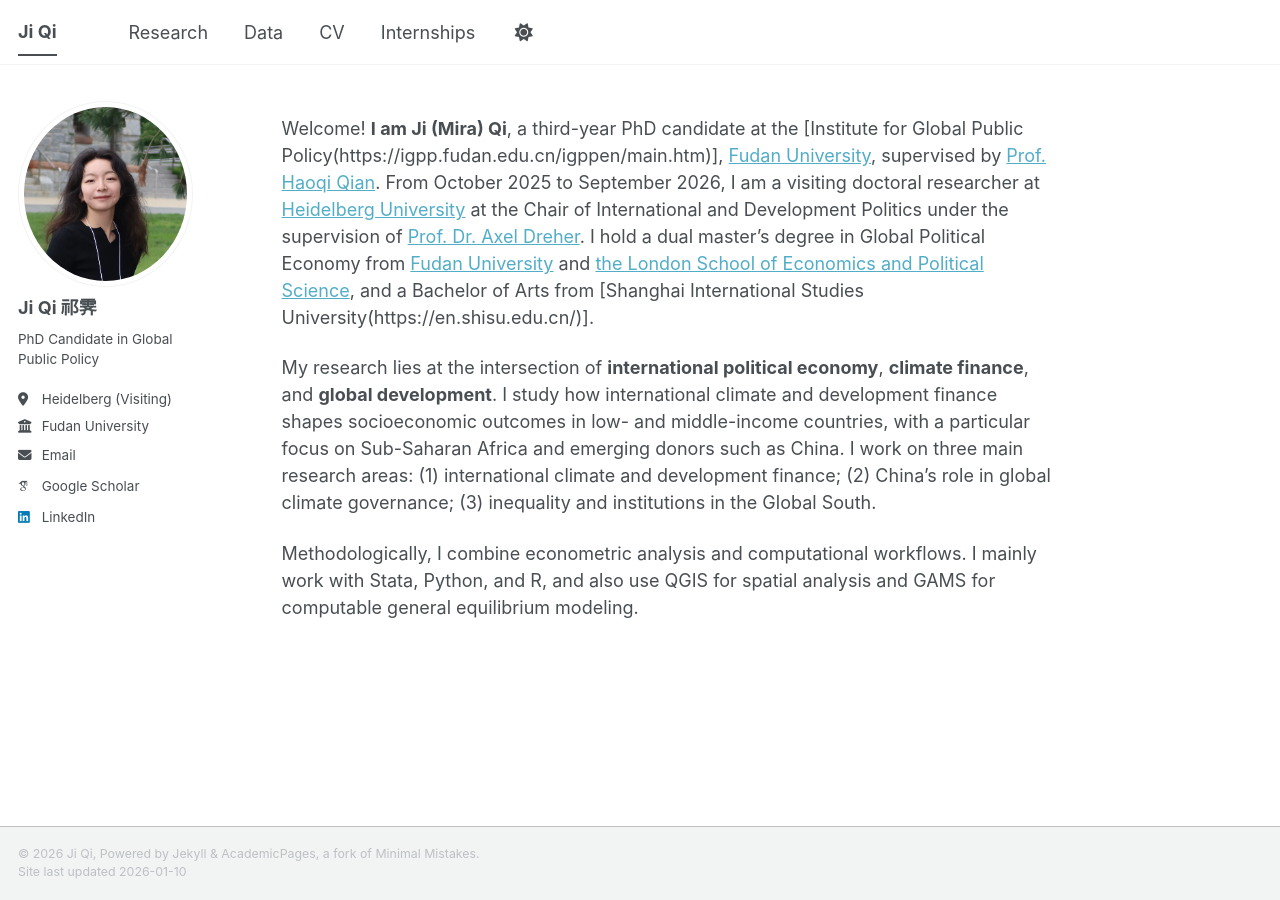
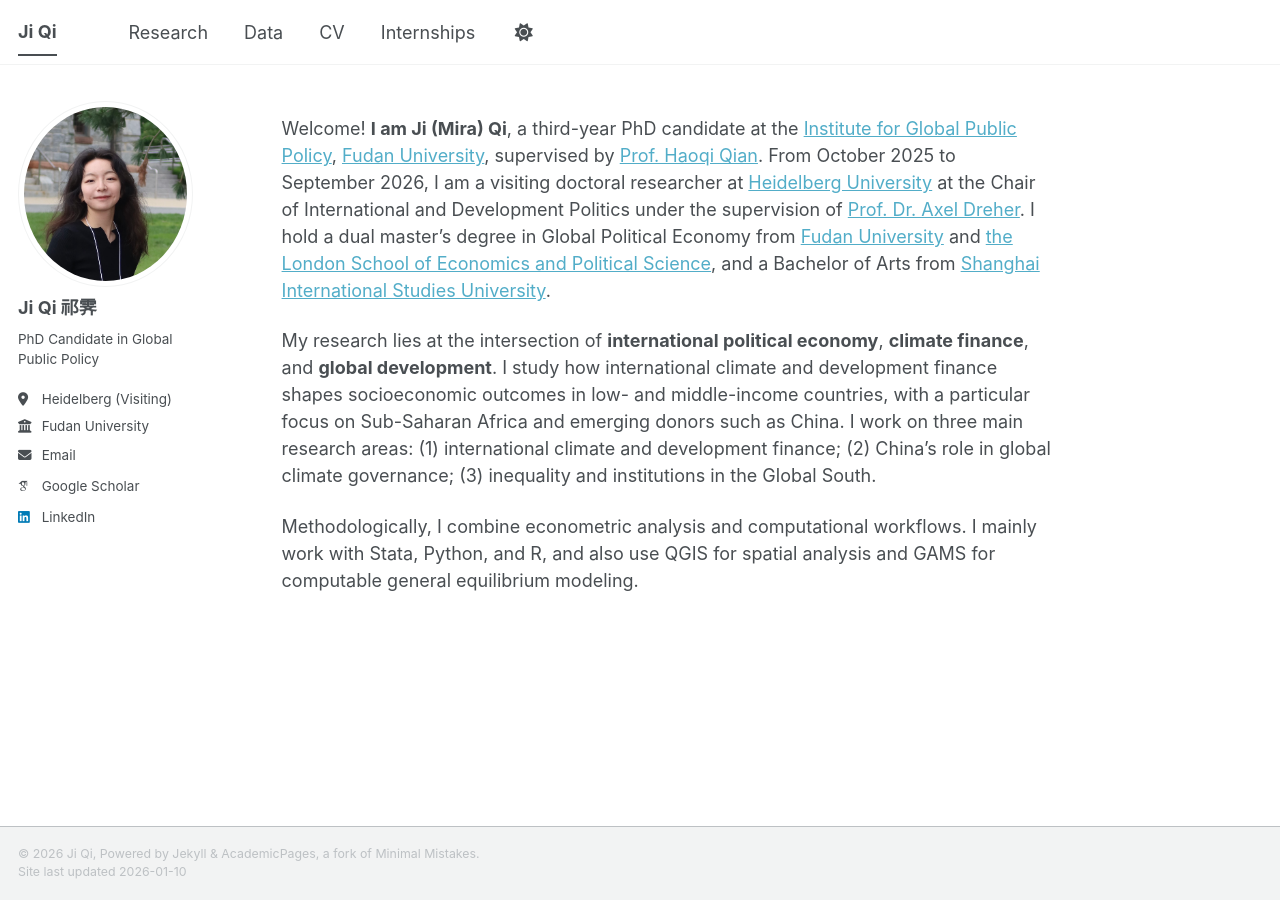
Before and after one commit to miramkj/miramkj.github.io, a Jekyll site: the page built from _pages/index.md, in a window 1280 px wide. Built offline with Jekyll 4.4.1, drawn with Linux system fonts in a browser that asks for light colours; some web fonts are replaced; a script bundle is joined from its source files by our own code; library files that are not in the unit come from our copies.

Commit message:
Update index.md

```diff
--- a/_pages/index.md
+++ b/_pages/index.md
@@ -5,7 +5,7 @@
 author_profile: true
 ---
 
-Welcome! **I am Ji (Mira) Qi**, a third-year PhD candidate at the [Institute for Global Public Policy(https://igpp.fudan.edu.cn/igppen/main.htm)], [Fudan University](https://www.fudan.edu.cn/en/), supervised by [Prof. Haoqi Qian](https://www.hawkinqian.com/). From October 2025 to September 2026, I am a visiting doctoral researcher at [Heidelberg University](https://www.uni-heidelberg.de/en) at the Chair of International and Development Politics under the supervision of [Prof. Dr. Axel Dreher](https://www.awi.uni-heidelberg.de/de/professuren/internationale-wirtschafts-und-entwicklungspolitik). I hold a dual master’s degree in Global Political Economy from [Fudan University](https://www.fudan.edu.cn/en/) and [the London School of Economics and Political Science](https://www.lse.ac.uk/), and a Bachelor of Arts from [Shanghai International Studies University(https://en.shisu.edu.cn/)].
+Welcome! **I am Ji (Mira) Qi**, a third-year PhD candidate at the [Institute for Global Public Policy](https://igpp.fudan.edu.cn/igppen/main.htm), [Fudan University](https://www.fudan.edu.cn/en/), supervised by [Prof. Haoqi Qian](https://www.hawkinqian.com/). From October 2025 to September 2026, I am a visiting doctoral researcher at [Heidelberg University](https://www.uni-heidelberg.de/en) at the Chair of International and Development Politics under the supervision of [Prof. Dr. Axel Dreher](https://www.awi.uni-heidelberg.de/de/professuren/internationale-wirtschafts-und-entwicklungspolitik). I hold a dual master’s degree in Global Political Economy from [Fudan University](https://www.fudan.edu.cn/en/) and [the London School of Economics and Political Science](https://www.lse.ac.uk/), and a Bachelor of Arts from [Shanghai International Studies University](https://en.shisu.edu.cn/).
 
 My research lies at the intersection of **international political economy**, **climate finance**, and **global development**. I study how international climate and development finance shapes socioeconomic outcomes in low- and middle-income countries, with a particular focus on Sub-Saharan Africa and emerging donors such as China. I work on three main research areas:
 (1) international climate and development finance;
```
